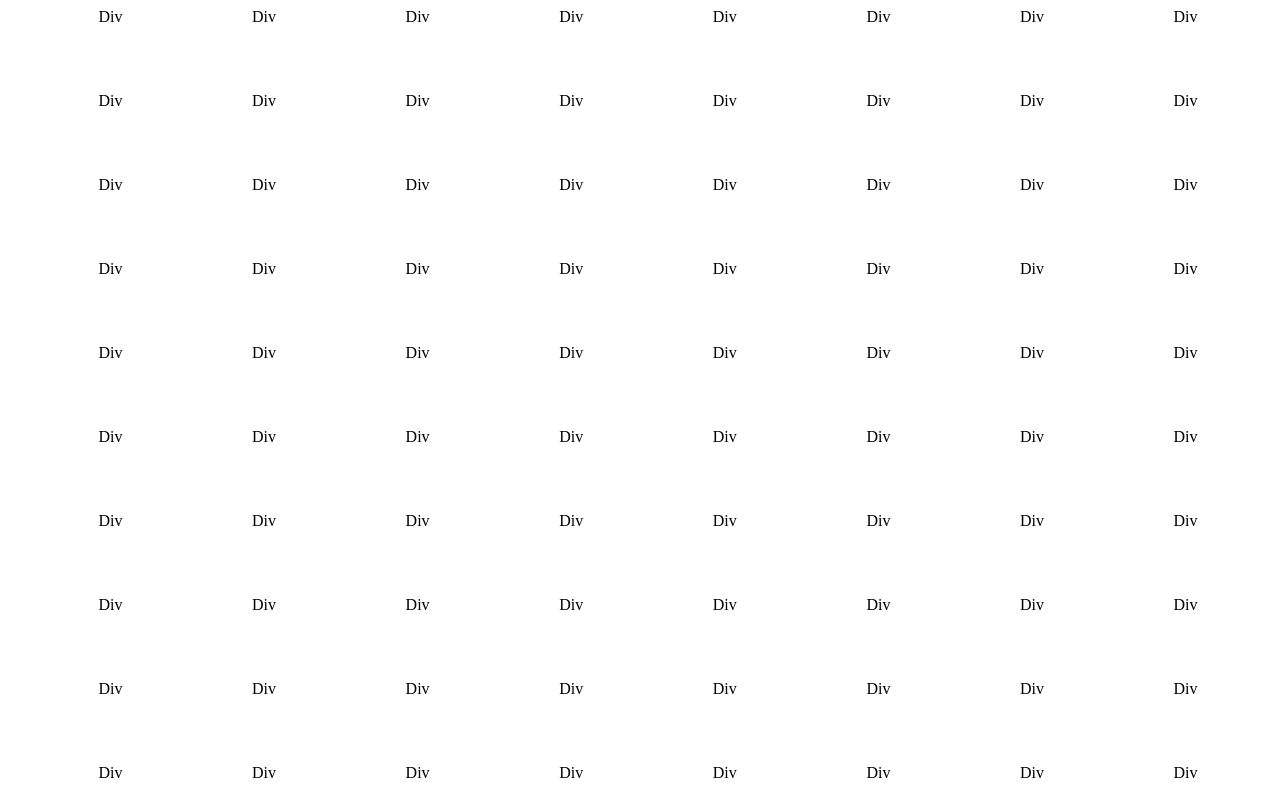
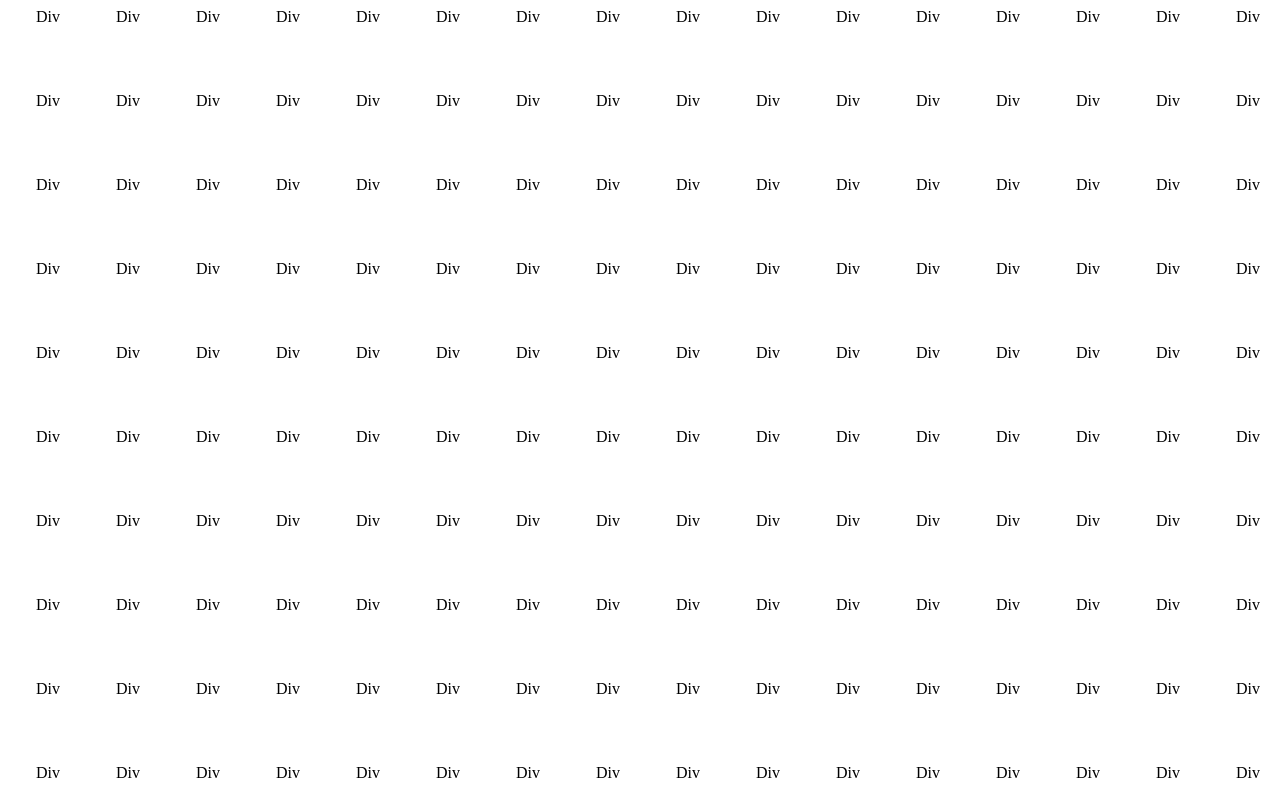
Before and after one commit to curtilew/odin-etchASketch, a plain HTML site: page index.html in a window 1280 px wide. Shown: the top 800 px of the page. Drawn offline with Linux system fonts and the light colour scheme.

Commit message:
Update formatting to place div squares sidebyside

```diff
--- a/style.css
+++ b/style.css
@@ -3,6 +3,8 @@ body {
     flex-direction: column;
     width: 100%;
     height: 100%;
+    align-items: stretch;
+
 
 }
 
@@ -10,13 +12,23 @@ div {
     display: flex;
     justify-content: center;
     flex-wrap: wrap;
-    gap: 6%;
+
     width: 6%;
     height: 84px;
+    margin: 0px;
+    align-self: stretch;
+    flex-grow: 1;
 
 }
 
 #container {
+    display: flex;
     width: 100%;
     height: 100%;
+
 }
+
+.new-div {
+
+
+}
```
